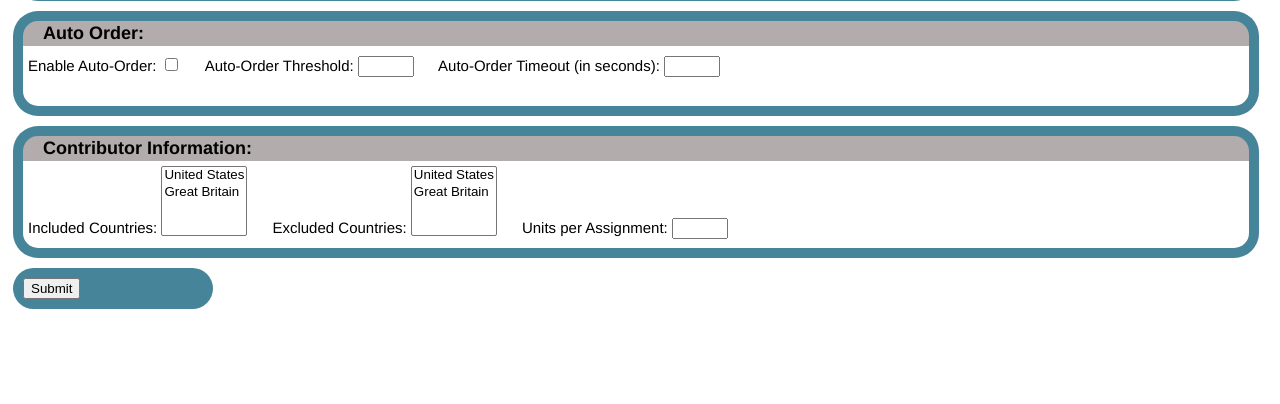
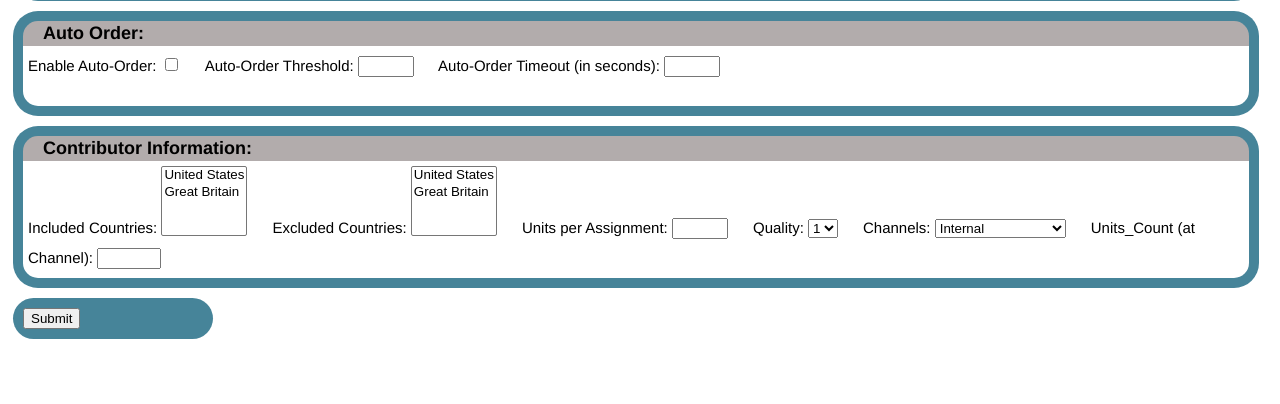
Before and after one commit to salabdullatif/project, a Django app: page /createJob/ in a window 1280 px wide. Shown: the part 454-858 px from the top of the page. Before the commit the page ends 763 px from the top, so only its background shows below. Run offline with Django 3.2, Linux system fonts and the light colour scheme.

Commit message:
More Attributes added
Quality, Channels works fine now.
File Upload kinda works.

```diff
--- a/sample1/sample1/forms.py
+++ b/sample1/sample1/forms.py
@@ -5,6 +5,7 @@ from Tkconstants import RADIOBUTTON
 from django.db import models
 
 countries = (('US', 'United States'), ('GB', 'Great Britain'))
+channel_choices = (('internal', 'Internal'), ('external', 'External'), ('both', 'Internal + External'))
 
 class createJobForm(forms.Form):
     file = forms.FileField()
@@ -22,6 +23,9 @@ class createJobForm(forms.Form):
     included_countries = forms.MultipleChoiceField(choices=countries, required=False)
     excluded_countries = forms.MultipleChoiceField(choices=countries, required=False)
     units_per_assignment = forms.IntegerField(min_value=1, max_value=99, widget=forms.NumberInput, required=False)
+    quality = forms.ChoiceField(choices=((str(x), x) for x in range(1,4)))
+    channels = forms.ChoiceField(choices=channel_choices)
+    units_count = forms.IntegerField(min_value=1, max_value=100, widget=forms.NumberInput)
 
 
     #data / job setting (price/number of worker/quality))
--- a/sample1/sample1/templates/sample1/newJob.html
+++ b/sample1/sample1/templates/sample1/newJob.html
@@ -55,6 +55,9 @@
         Included Countries: {{form.included_countries}}&nbsp;&nbsp;&nbsp;&nbsp;&nbsp;
         Excluded Countries: {{form.excluded_countries}}&nbsp;&nbsp;&nbsp;&nbsp;&nbsp;
         Units per Assignment: {{form.units_per_assignment}}&nbsp;&nbsp;&nbsp;&nbsp;&nbsp;
+        Quality: {{form.quality}}&nbsp;&nbsp;&nbsp;&nbsp;&nbsp;
+        Channels: {{form.channels}}&nbsp;&nbsp;&nbsp;&nbsp;&nbsp;
+        Units_Count (at Channel): {{form.units_count}}&nbsp;&nbsp;&nbsp;&nbsp;&nbsp;
         </div>
     </div>
 
--- a/sample1/sample1/views.py
+++ b/sample1/sample1/views.py
@@ -5,6 +5,7 @@ import sample1
 import crowdflower
 import crowdflower.client
 import numpy as np
+import csv
 # Create your views here.
 
 key = 'gL34yyLa5W3fHwRqgbtS'
@@ -28,14 +29,33 @@ data = [
 ]
 
 def submitjob(request):
-  return HttpResponse("Done")
+    return HttpResponse("Done")
 
 def createjob(request):
     form = createJobForm(request.POST, request.FILES)
+    message = "Not Successful"
     if form.is_valid():
         confidence_fields = np.asarray(form.cleaned_data['confidence_fields'].split(' '))
-        included_countries = np.asarray(form.cleaned_data['included_countries'])
-        excluded_countries = np.asarray(form.cleaned_data['excluded_countries'])
+        included_countries = []
+        excluded_countries = []
+        for i in form.cleaned_data['included_countries']:
+            included_countries.append(str(i))
+        for i in form.cleaned_data['excluded_countries']:
+            excluded_countries.append(str(i))
+        sample = ['US', 'GB']
+        countries1 = [{"name":"United States","code":"US"},{"name":"United Kingdom","code":"GB"}]
+
+        minimum_requirements = """{"priority":1, "skill_scores":{"level_1_contributors":1},"min_score":1}"""
+        if(int(form.cleaned_data['quality'])) == 1:
+            minimum_requirements = """{"priority":1, "skill_scores":{"level_1_contributors":1},"min_score":1}"""
+        elif(int(form.cleaned_data['quality'])) == 2:
+            minimum_requirements = """{"priority":1, "skill_scores":{"level_2_contributors":1},"min_score":1}"""
+        elif(int(form.cleaned_data['quality'])) == 3:
+            minimum_requirements = """{"priority":1, "skill_scores":{"level_3_contributors":1},"min_score":1}"""
+
+        channels = str(form.cleaned_data['channels'])
+        units_count = int(form.cleaned_data['units_count'])
+
         job = client.create_job(
                             {
                             'title': form.cleaned_data['title'],
@@ -50,10 +70,26 @@ def createjob(request):
                             'auto_order_threshold': form.cleaned_data['auto_order_threshold'],
                             'auto_order_timeout': form.cleaned_data['auto_order_timeout'],
                             'units_per_assignment': form.cleaned_data['units_per_assignment'],
-                            'included_countries': included_countries,
-                            'excluded_countries': excluded_countries,
+                            #'included_countries': countries1,
+                            #'excluded_countries': excluded_countries,
+                            "minimum_requirements": minimum_requirements
                             })
+
+
+        #Read data from csv file and send it as json
+        #file = open('/Users/karthicashokan/Downloads/classification/imagecat_data.csv','r')
+
+        input_file = csv.DictReader(request.FILES['file'])
+        file_data = [] #list()
+        for row in input_file:
+            file_data.append(row)
+
+        #job.upload(jason_data, force=True)
+        data = file_data
+        print data
         job.upload(data)
+
         #job.set_job_channels('cf_internal')
-        job.launch(2, channels=['cf_internal'])
+        message = job.launch(units_count, channels)
+
     return render(request, 'sample1/newJob.html', {'form': form})
```
Also changed, not shown: 2 other files.
